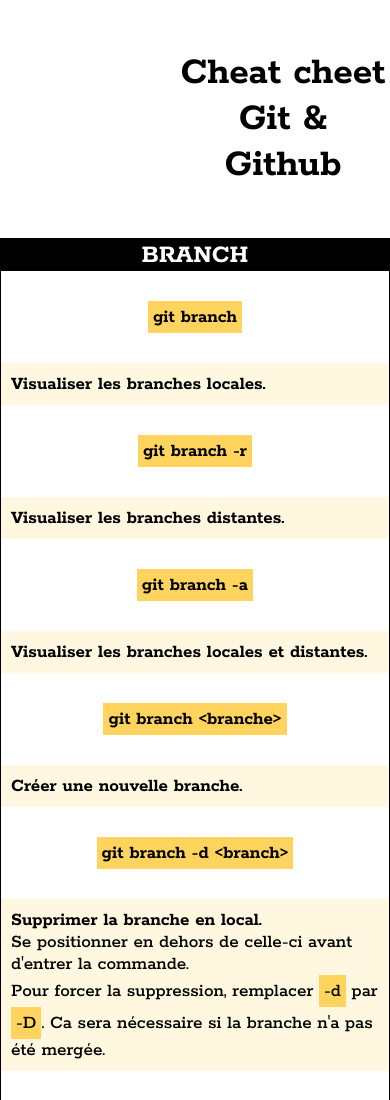
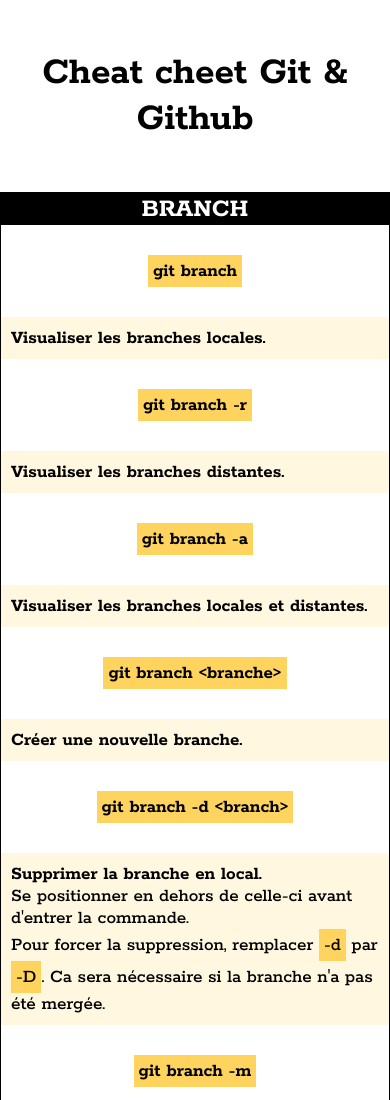
Before and after one commit to david-mi/cheatsheet_git, a plain HTML site: page index.html in a window 390 px wide. Shown: the top 1100 px of the page. Drawn offline with Linux system fonts and the light colour scheme; a script that the page names is missing.

Commit message:
removing margin left on header for responsive modes

```diff
--- a/style.css
+++ b/style.css
@@ -240,6 +240,7 @@
 }
 
 @media screen and (max-width: 1300px) {
+
   main {
     padding: 10px;
   }
@@ -285,6 +286,11 @@
 }
 
 @media screen and (max-width: 700px) {
+
+  header .main__title {
+    margin-left: 0;
+  }
+
   nav {
     display: none;
   }
```
